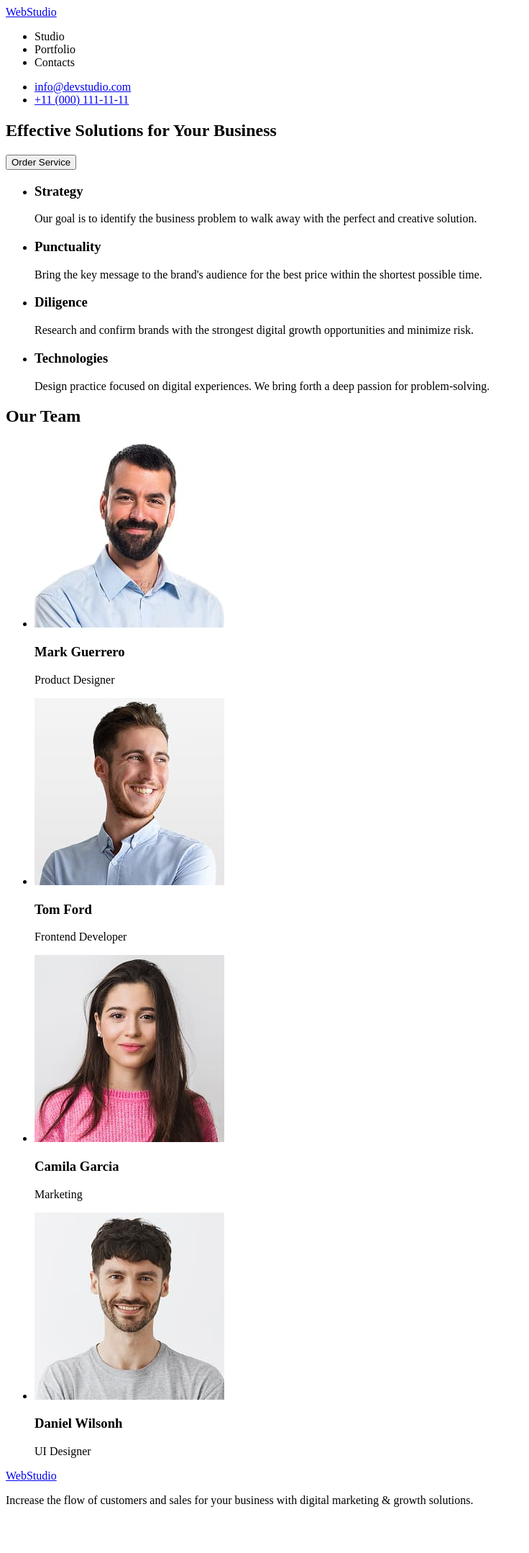
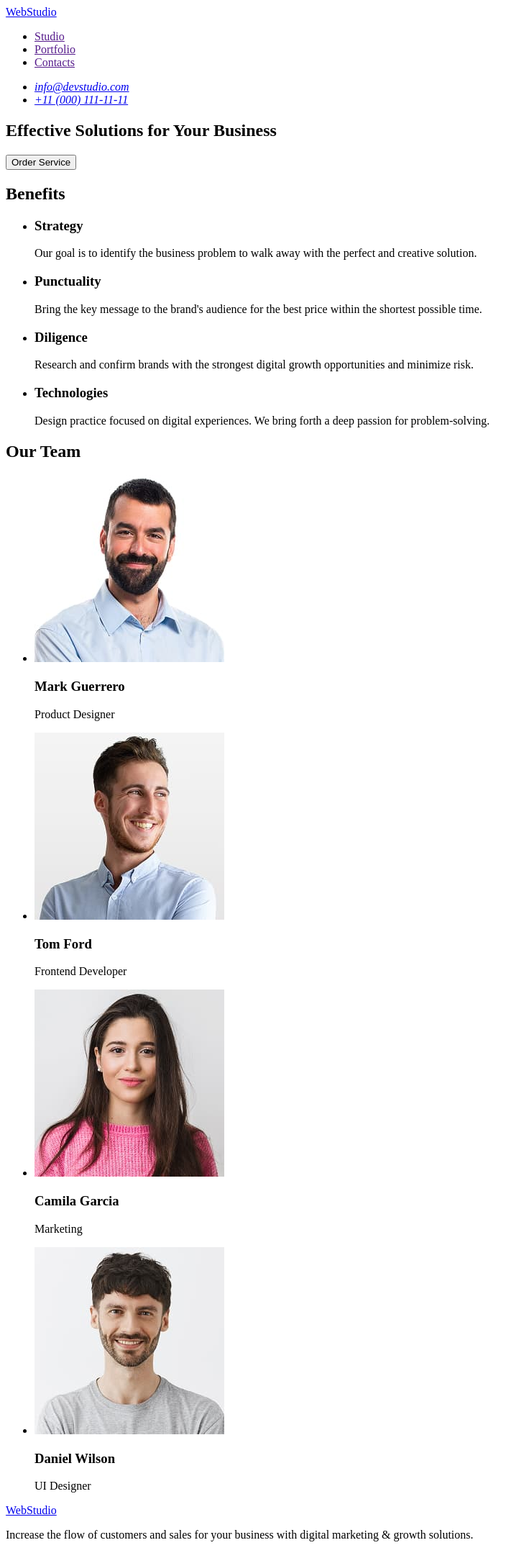
Before and after one commit to ivannashchokalo/goit-markup-hw-01, a plain HTML site: page index.html in a window 1280 px wide. Shown: the whole page at 72% size, without its empty margins (0-736 px from the left). Before the commit the page ends 2110 px from the top, so only its background shows below. Drawn offline with Linux system fonts and the light colour scheme.

Commit message:
Update index

```diff
--- a/index.html
+++ b/index.html
@@ -7,20 +7,20 @@
   </head>
   <body>
     <header>
-      <a href="https://ivannashchokalo.github.io/goit-markup-hw-01/"
-        ><span>Web</span>Studio</a
-      >
       <nav>
+        <a href="index.html">WebStudio</a>
         <ul>
-          <li>Studio</li>
-          <li>Portfolio</li>
-          <li>Contacts</li>
+          <li><a href="">Studio</a></li>
+          <li><a href="">Portfolio</a></li>
+          <li><a href="">Contacts</a></li>
         </ul>
       </nav>
-      <ul>
-        <li><a href="mailto:info@devstudio.com">info@devstudio.com</a></li>
-        <li><a href="tel:+110001111111">+11 (000) 111-11-11</a></li>
-      </ul>
+      <address>
+        <ul>
+          <li><a href="mailto:info@devstudio.com">info@devstudio.com</a></li>
+          <li><a href="tel:+110001111111">+11 (000) 111-11-11</a></li>
+        </ul>
+      </address>
     </header>
     <main>
       <section>
@@ -28,6 +28,7 @@
         <button type="button">Order Service</button>
       </section>
       <section>
+        <h2>Benefits</h2>
         <ul>
           <li>
             <h3>Strategy</h3>
@@ -99,16 +100,14 @@
               width="264"
               height="260"
             />
-            <h3>Daniel Wilsonh</h3>
+            <h3>Daniel Wilson</h3>
             <p>UI Designer</p>
           </li>
         </ul>
       </section>
     </main>
     <footer>
-      <a href="https://ivannashchokalo.github.io/goit-markup-hw-01/"
-        ><span>Web</span>Studio</a
-      >
+      <a href="index.html">WebStudio</a>
       <p>
         Increase the flow of customers and sales for your business with digital
         marketing & growth solutions.
```
